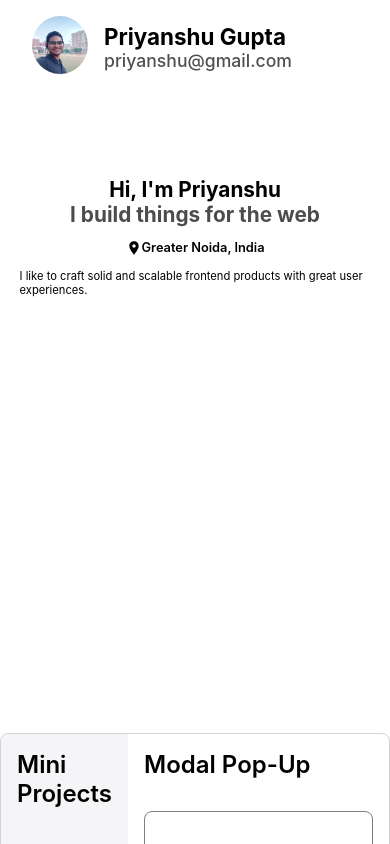
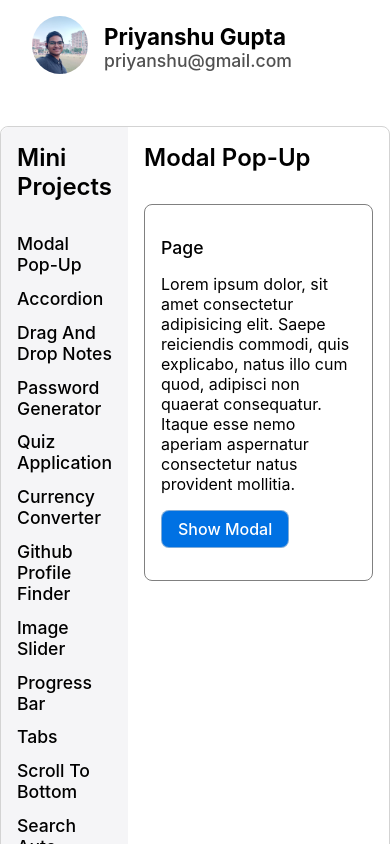
Before and after one commit to priyanshu16095/portfolio, a React (Vite) app: page / in a window 390 px wide. Built offline with nearby package versions, Linux system fonts and the light colour scheme.

Commit message:
made contact component responsive

```diff
--- a/src/components/Contact.jsx
+++ b/src/components/Contact.jsx
@@ -15,7 +15,6 @@ function Contact() {
               <input type="text" className="contactInput" placeholder='Name' />
               <input type="text" className="contactInput" placeholder='Email' />
             </div>
-            {/* <input type="text" className="messageInput contactInput" placeholder='Message' /> */}
             <textarea placeholder='Message' cols="30" rows="5" className='messageInput contactInput' />
             <div className="flex-e"><button className="formButton button">Send</button></div>
           </div>
--- a/src/index.css
+++ b/src/index.css
@@ -226,25 +226,22 @@ button:hover {
   .navbarRight {
     display: none;
   }
-  .heroContainer {
-    width: 90vw;
+  .hero {
+    display: none;
   }
-  .heroBody {
-    min-height: 30vh;
+  .contactContainer {
+    width: 100%;
   }
-  .hi, .build {
-    font-size: 1.3rem;
+  .contactInput {
+    width: 100%;
   }
-  .like {
-    font-size: 0.7rem;
+  .formNameEmail {
+    flex-direction: column;
+    gap: 0.5rem;
+    width: 100%;
   }
-  .location {
-    font-size: 0.8rem;
-  }
-  .locationIcon {
-    font-size: 1rem !important;
-  }
-  .displayAlways {
-    display: block !important;
+  .form {
+    align-items: start;
+    width: 100%;
   }
 }
```
